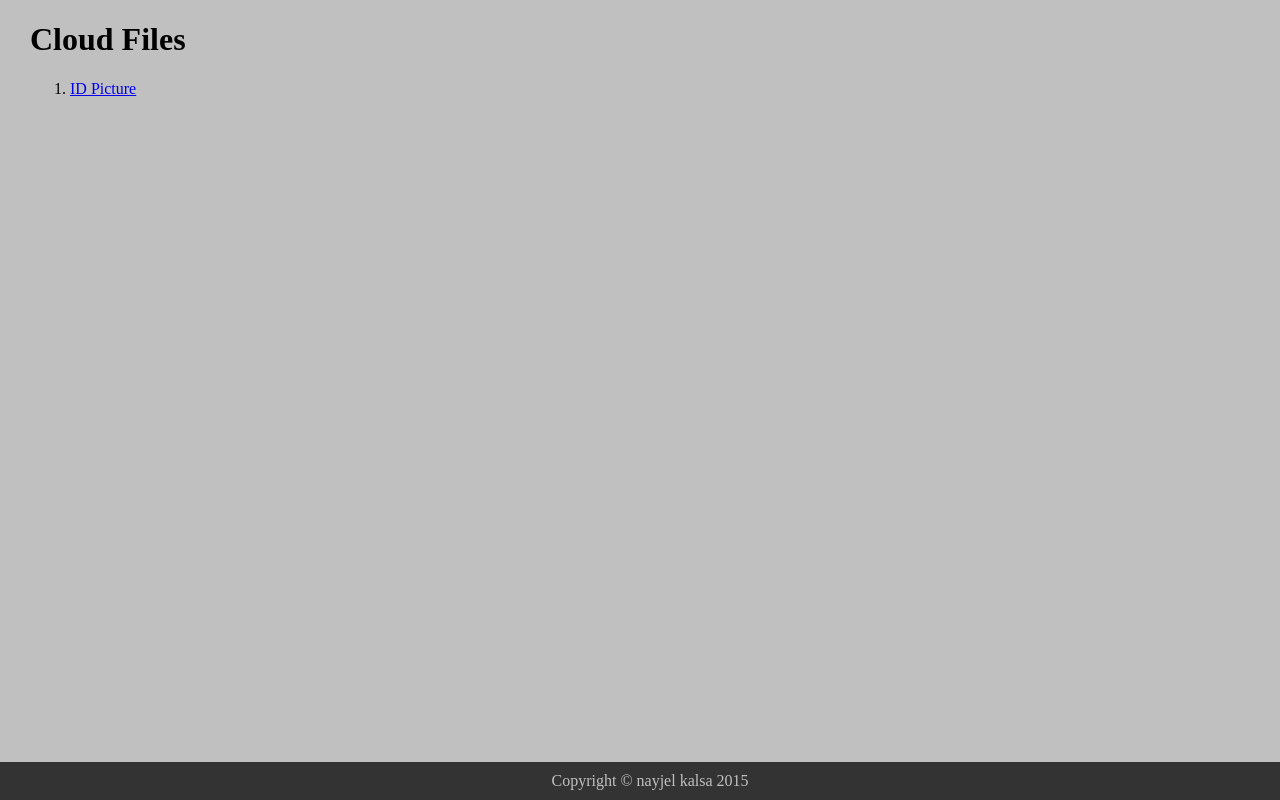
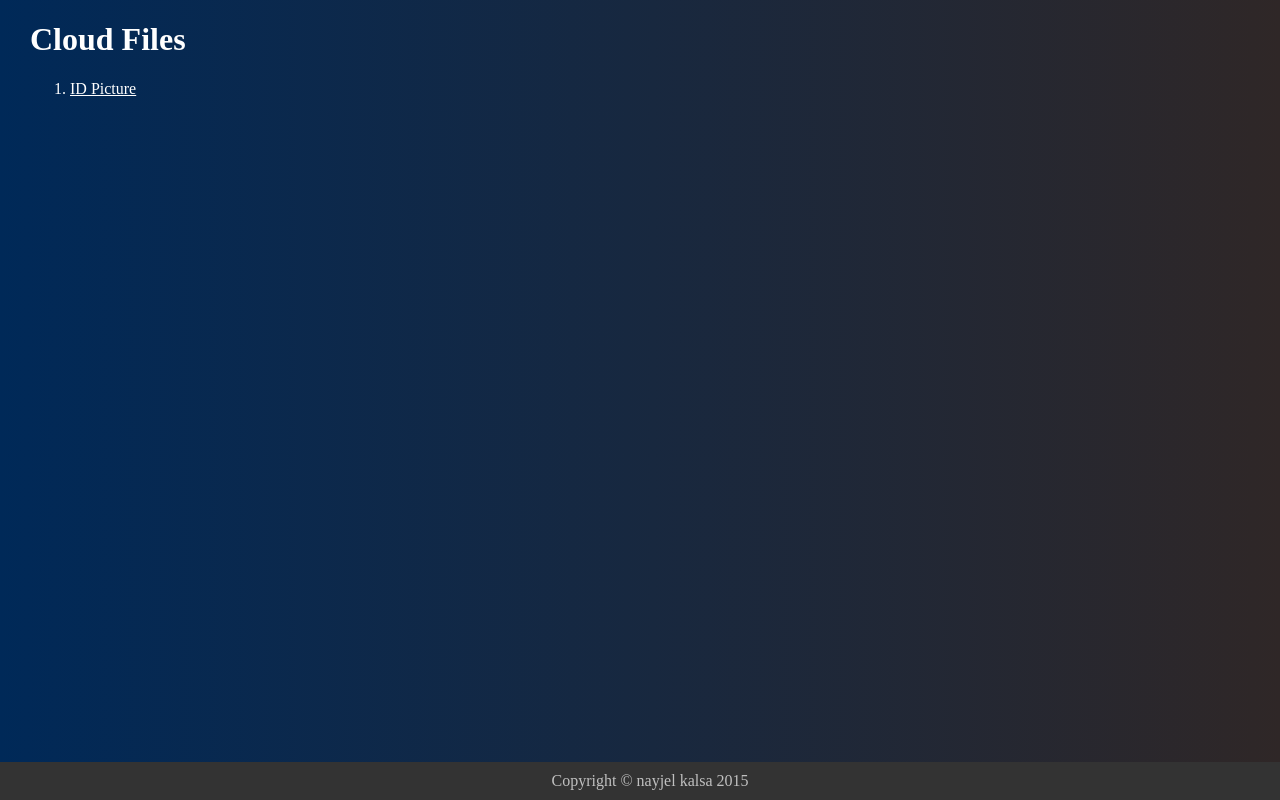
Before and after one commit to nayjel/nayjel.github.io, a plain HTML site: page index.html in a window 1280 px wide. Drawn offline with Linux system fonts and the light colour scheme.

Commit message:
Update index.html

```diff
--- a/index.html
+++ b/index.html
@@ -4,9 +4,29 @@
 	<title>Nigel Arbitrario Calsa</title>
 </head>
 <style type="text/css">
+    a:link{
+        color: white;
+    }
 body{
-	background-color: #C0C0C0;
+	color: white;
 	margin: 0px auto;
+	/* fallback */
+  /* fallback */
+
+  background-repeat: repeat-y;
+
+
+  /* Safari 5.1, Chrome 10+ */
+  background: -webkit-linear-gradient(right, #2F2727, rgb(0, 41, 88));
+
+  /* Firefox 3.6+ */
+  background: -moz-linear-gradient(right, #2F2727, rgb(0, 41, 88));
+
+  /* IE 10 */
+  background: -ms-linear-gradient(right, #2F2727, rgb(0, 41, 88));
+
+  /* Opera 11.10+ */
+  background: -o-linear-gradient(right, #2F2727, rgb(0, 41, 88));
 }
 h1,ol{
 	margin-left: 30px;
```
